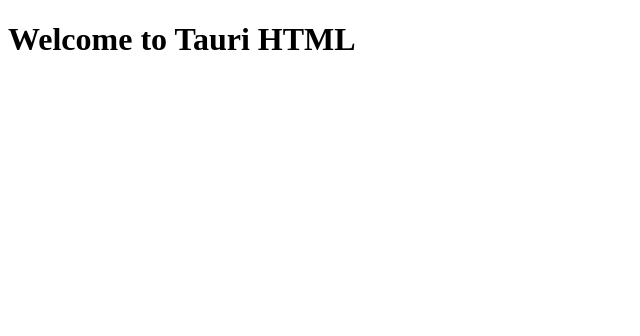
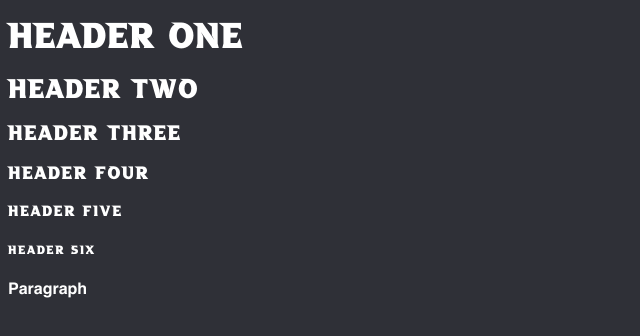
Before and after one commit to carlgustavh/stark-launcher, a website: page src/index.html in a window 1280 px wide. Shown: the whole page, without its empty margins (0-640 px from the left). Drawn offline with Linux system fonts and the light colour scheme.

Commit message:
Make styles for all headers, and p + more vars

```diff
--- a/src/index.html
+++ b/src/index.html
@@ -2,9 +2,16 @@
 <html>
   <head>
     <meta charset="utf-8">
+    <link rel="stylesheet" href="style.css">
   </head>
   <body>
     <!-- Your HTML content goes here -->
-    <h1>Welcome to Tauri HTML</h1>
+    <h1>Header One</h1>
+    <h2>Header Two</h2>
+    <h3>Header Three</h3>
+    <h4>Header Four</h4>
+    <h5>Header Five</h5>
+    <h6>Header Six</h6>
+    <p>Paragraph</p>
   </body>
 </html>
--- a/src/style.css
+++ b/src/style.css
@@ -1,3 +1,13 @@
+@font-face {
+  font-family: a-absolute-empire;
+  src: url(assets/fonts/aAbsoluteEmpire.otf);
+}
+
+@font-face {
+  font-family: helvetica-bold;
+  src: url(assets/fonts/Helvetica-Bold-Font.ttf);
+}
+
 :root{
   /*Variables*/
   /* Light UI colors. Lightest to darkest.*/
@@ -10,4 +20,24 @@
   --color-ui-dark: #26262C;
   --color-ui-very-dark: #1C1C21;
   --color-ui-darkest: #131316;
+  /*Text Colors*/
+  --color-text-light: #fff;
+  /*Fonts*/
+  --stylized-font: a-absolute-empire;
+  --regular-font: helvetica-bold;
 }
+
+body{
+  background-color: var(--color-ui-less-dark);
+}
+
+h1, h2, h3, h4, h5, h6{
+  font-family: var(--stylized-font);
+  color: var(--color-text-light);
+  letter-spacing: 2px;
+}
+
+p{
+  font-family: var(--regular-font);
+  color: var(--color-text-light);
+}
```
